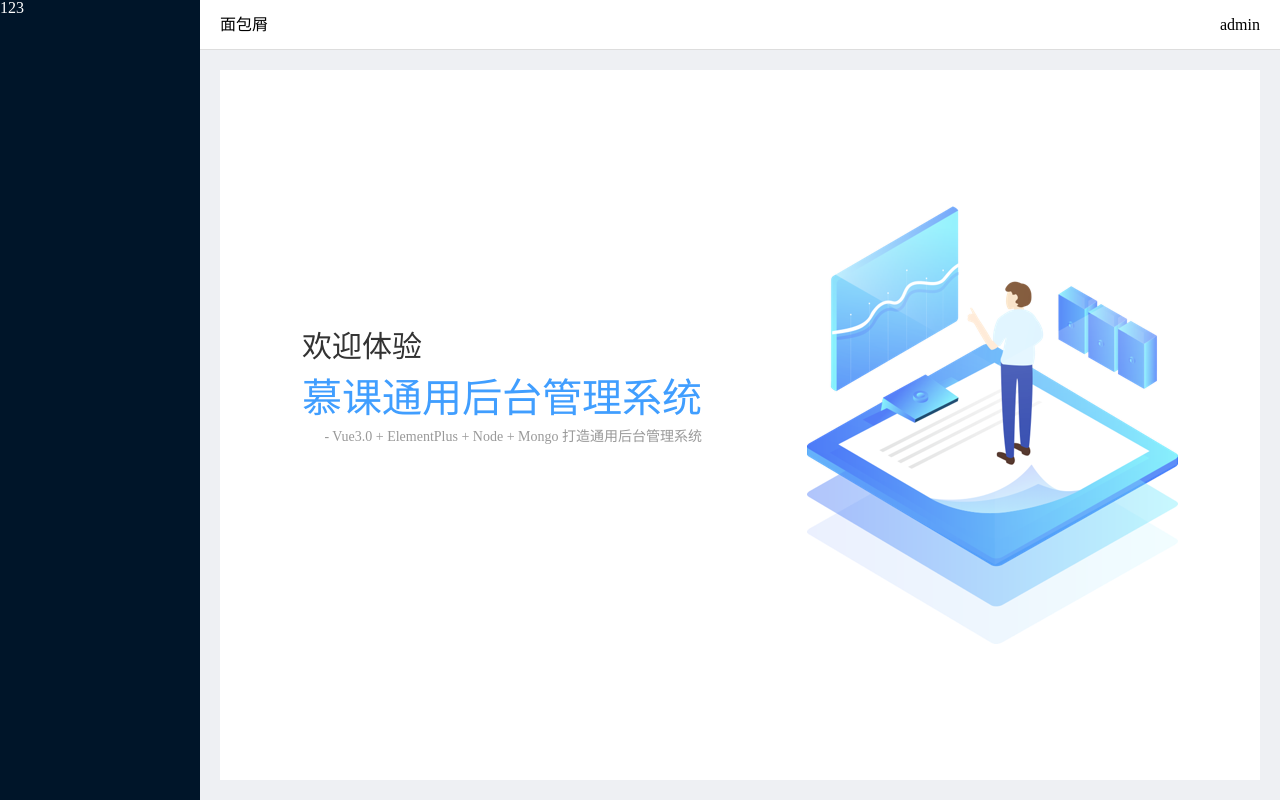
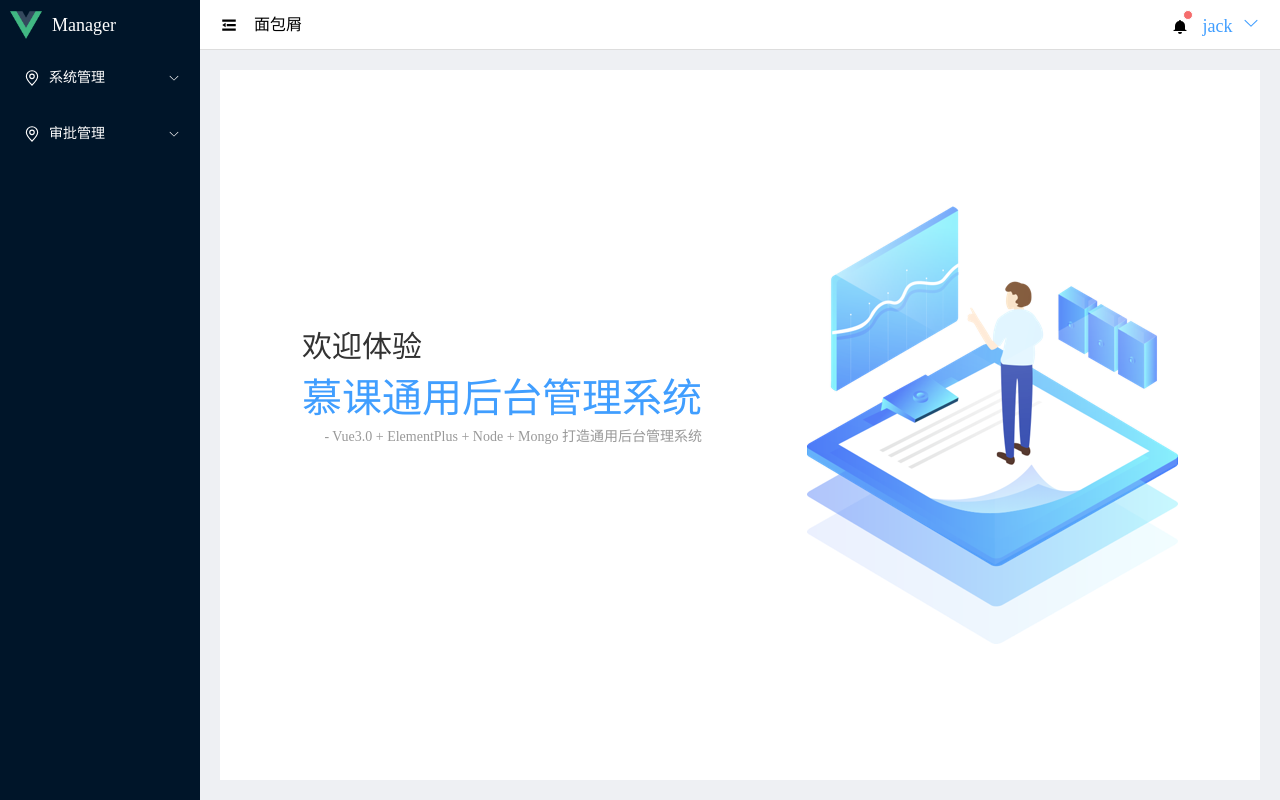
Before and after one commit to vinkin92/vue3-manage-fe, a Vue app: page /#/welcome in a window 1280 px wide. Built offline with nearby package versions, Linux system fonts and the light colour scheme.

Commit message:
初步形成左边的导航栏 + 右边面包屑添加图标 + 用户信息栏

```diff
--- a/src/components/Home.vue
+++ b/src/components/Home.vue
@@ -1,16 +1,80 @@
 <script>
 export default {
   name: "Home",
+  data(){
+    return{
+      userInfo:{
+        userName:'jack',
+        userEmail:'111@qq.com'
+      },
+      isCollapse:false
+    }
+  },
+  methods:{
+    handleLogout(key){
+      if(key == 'email')return;
+      this.$store.commit('saveUserInfo','');
+      this.userInfo = null;
+      this.$router.push('/login');
+    }
+  }
 };
 </script>
 
 <template>
   <div class="basic-layout">
-    <div class="nav-side">123</div>
+    <!-- 左侧区域 -->
+    <div class="nav-side">
+      <!-- logo -->
+      <div class="logo">
+        <img src="./../assets/logo.png">
+        <span>Manager</span>
+      </div>
+      <!-- 导航菜单 -->
+      <el-menu default-active="2" background-color="#001529" text-color="#fff" router :collapse="isCollapse" class="nav-menu">
+        <el-sub-menu index="1">
+          <template #title>
+            <el-icon><location /></el-icon>
+            <span>系统管理</span>
+          </template>
+          <el-menu-item index="1-1">用户管理</el-menu-item>
+          <el-menu-item index="1-2">菜单管理</el-menu-item>
+        </el-sub-menu>
+        <el-sub-menu index="2">
+          <template #title>
+            <el-icon><location /></el-icon>
+            <span>审批管理</span>
+          </template>
+          <el-menu-item index="2-1">休假申请</el-menu-item>
+          <el-menu-item index="2-2">待我审批</el-menu-item>
+        </el-sub-menu>
+      </el-menu>
+    </div>
+    <!-- 右侧区域 -->
     <div class="content-right">
       <div class="nav-top">
-        <div class="bread">面包屑</div>
-        <div class="userInfo">admin</div>
+        <div class="nav-left">
+          <el-icon class="menu-fold" ><Fold /></el-icon>
+          <div class="bread">面包屑</div>
+        </div>
+
+        <div class="userInfo">
+          <el-badge :is-dot="true" class="notice">
+            <el-icon><BellFilled /></el-icon>
+          </el-badge>
+          <el-dropdown @command="handleLogout">
+            <span class="user-link">
+              {{userInfo.userName}}
+              <el-icon class="el-icon--right"><arrow-down /></el-icon>
+            </span>
+            <template #dropdown>
+              <el-dropdown-menu>
+                <el-dropdown-item command="email">{{userInfo.userEmail}}</el-dropdown-item>
+                <el-dropdown-item command="logout">退出</el-dropdown-item>
+              </el-dropdown-menu>
+            </template>
+          </el-dropdown>
+        </div>
       </div>
       <div class="wrapper">
         <div class="main-page"><router-view></router-view></div>
@@ -29,7 +93,22 @@ export default {
     background-color: #001529;
     color:#fff;
     overflow-y: auto;
-    transition: width .5s
+    transition: width .5s;
+    .logo{
+      display:flex;
+      align-items: center;
+      font-size: 18px;
+      height:50px;
+      img{
+        width:32px;
+        height:32px;
+        margin:0 10px;
+      }
+    }
+    .nav-menu{
+      height:calc(100vh - 50px );
+      border-right: none;
+    }
   }
   .content-right{
     margin-left: 200px;
@@ -40,6 +119,29 @@ export default {
       justify-content: space-between;
       border-bottom: 1px solid #ddd;
       padding:0 20px;
+      .nav-left{
+        display: flex;
+        align-items: center;
+        .menu-fold{
+          margin-right: 16px;
+          font-size:18px;
+        }
+      }
+      .userInfo{
+        display: flex;
+        justify-content: center;
+        align-items: center;
+        .notice{
+          line-height:30px;
+          margin-right: 15px;
+          margin-top: 10px;
+        }
+        .user-link{
+          cursor:pointer;
+          color:#409eff;
+          font-size:18px;
+        }
+      }
     }
     .wrapper{
       background-color: #eef0f3;
```
